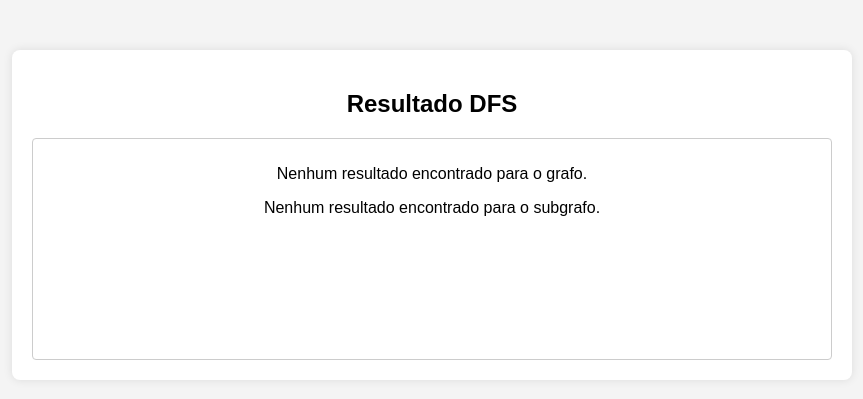
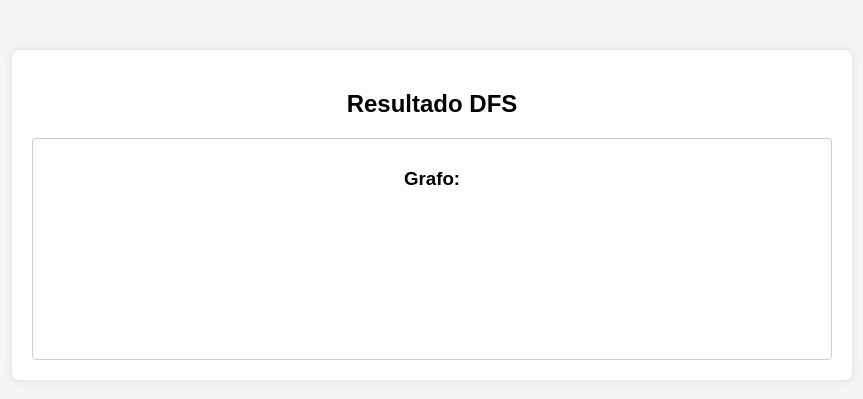
Before and after one commit to BeatrizTuri/AP1-compAlgo, a Flask app: page /BuscaEmProfundidade in a window 1280 px wide. Shown: the part 77-476 px from the top of the page, without its empty margins (208-1071 px from the left). Run offline with Flask 3, Linux system fonts and the light colour scheme.

Commit message:
FIX: Foram concertada as funções para a exibição no html

```diff
--- a/main.py
+++ b/main.py
@@ -49,6 +49,7 @@
         if lista_pares[i] == "(":
             lista_formatada.append((lista_pares[i+2], lista_pares[i+7]))
 
+    lad.insere_subgrafo_direcionado(qtd, lista_formatada)
     sd.insere_subgrafo_direcionado(qtd, lista_formatada)
 
     return "Subgrafo direcionado inserido com sucesso!"
@@ -57,9 +58,8 @@
 @app.route('/exibeListaDirecionada', methods=['GET'])
 def exibeListaDirecionada():
     grafo = lad.listaAdjacenciaDirecionada
-    subgrafo = sd.listaAdjacenciaDirecionada
 
-    return flask.render_template('listaDirecionada.html', grafo=grafo, subgrafo=subgrafo)
+    return flask.render_template('listaDirecionada.html', grafo=grafo)
 
 #Rotas para as páginas de exibição de listas
 @app.route('/insereListaNaoDirecionada', methods=['POST'])
@@ -85,6 +85,7 @@
         if lista_pares[i] == "(":
             lista_formatada.append((lista_pares[i+2], lista_pares[i+7]))
 
+    la.insere_subgrafo(qtd, lista_formatada)
     s.insere_subgrafo(qtd, lista_formatada)
 
     return "Subgrafo não direcionado inserido com sucesso!"
@@ -93,9 +94,8 @@
 @app.route('/exibeListaNaoDirecionada', methods=['GET'])
 def exibeListaNaoDirecionada():
     grafo = la.listaAdjacencia
-    subgrafo = s.listaAdjacencia
 
-    return flask.render_template('listaNaoDirecionada.html', grafo=grafo, subgrafo=subgrafo)
+    return flask.render_template('listaNaoDirecionada.html', grafo=grafo)
 
 #Rotas para os algoritmos de busca BFS
 @app.route('/BuscaEmLarguraDirecionada', methods=['GET'])
@@ -113,13 +113,9 @@
 @app.route('/BuscaEmProfundidadeDirecionada', methods=['GET'])
 def buscaEmProfundidadeDirecionada():
     grafo = {}
-    subgrafo = {}
-    if lad.listaAdjacenciaDirecionada != {}:
-        grafo = lad.busca_em_profundidade_direcionada()
-    if sd.listaAdjacenciaDirecionada != {}:
-        subgrafo = sd.busca_em_profundidade_direcionada()
+    la.busca_em_profundidade()
 
-    return flask.render_template('algoritimoDirecionadaDFS.html', grafoDFS=grafo, subgrafoDFS=subgrafo)
+    return flask.render_template('algoritimoDirecionadaDFS.html', grafoDFS=grafo)
 
 #Rotas para os algoritmos de busca BFS
 @app.route('/BuscaEmLargura', methods=['GET'])
@@ -137,28 +133,30 @@
 @app.route('/BuscaEmProfundidade', methods=['GET'])
 def buscaEmProfundidade():
     grafo = {}
-    subgrafo = {}
-    if la.listaAdjacencia != {}:
-        grafo = la.busca_em_profundidade()
-    if s.listaAdjacencia != {}:
-        subgrafo = s.busca_em_profundidade()
+    grafo = la.busca_em_profundidade()
 
-    print(grafo)
-
-    print(subgrafo)
-
-    return flask.render_template('algoritimoNaoDirecionadaDFS.html', grafoDFS=grafo, subgrafoDFS=subgrafo)
+    return flask.render_template('algoritimoNaoDirecionadaDFS.html', grafoDFS=grafo)
 
 if __name__ == "__main__":
 
-    #Iniciando o servidor
+    # #Iniciando o servidor
     if not os.environ.get("WERKZEUG_RUN_MAIN"): #Executa apenas uma vez
         webbrowser.open("http://127.0.0.1:5000")
 
     app.run(debug=True)
 
     # g1 = ListaAdjacenciaDirecionada()
+    # g2 = ListaAdjacencia()
+    # g3 = ListaAdjacencia()
 
-    # g1.insere_listaAdjacenciaDirecionada([('A', 'B'), ('A', 'C'), ('B', 'C'), ('B', 'D'), ('C', 'D'), ('D', 'C'), ('E', 'F'), ('F', 'C')])
+    # # # g1.insere_listaAdjacenciaDirecionada([('A', 'B'), ('A', 'C'), ('B', 'C'), ('B', 'D'), ('C', 'D'), ('D', 'C'), ('E', 'F'), ('F', 'C')])
 
-    # g1.busca_em_largura_direcionada()
+    # # # g1.busca_em_largura_direcionada()
+
+    # g2.insere_listaAdjacencia([("A", "B"), ("A", "E"), ("B", "C"), ("B", "E"), ("C", "F"), ("E", "F"), ("F", "I")])
+
+    # g3.insere_subgrafo('1', [("D", "H"), ("D", "G"), ("G", "H")])
+
+    # print(g2.busca_em_profundidade())
+
+    # print(g2.busca_em_largura())
--- a/templates/algoritimoNaoDirecionadaDFS.html
+++ b/templates/algoritimoNaoDirecionadaDFS.html
@@ -15,27 +15,12 @@
 <div class="container">
     <h2>Resultado DFS</h2>
     <div id="resultadoDFS">
-        {% if grafoDFS %}
         <h3>Grafo:</h3>
         <ul>
             {% for key, value in grafoDFS.items() %}
                 <li>{{ key }}: {{ value }}</li>
             {% endfor %}
         </ul>
-        {% else %}
-            <p>Nenhum resultado encontrado para o grafo.</p>
-        {% endif %}
-
-        {% if subgrafoDFS %}
-            <h3>Subgrafo:</h3>
-            <ul>
-                {% for key, value in subgrafoDFS.items() %}
-                    <li>{{ key }}: {{ value }}</li>
-                {% endfor %}
-            </ul>
-        {% else %}
-            <p>Nenhum resultado encontrado para o subgrafo.</p>
-        {% endif %}
     </div>
 </div>
 </body>
```
Lines whose indentation alone changed are shown as unchanged.
